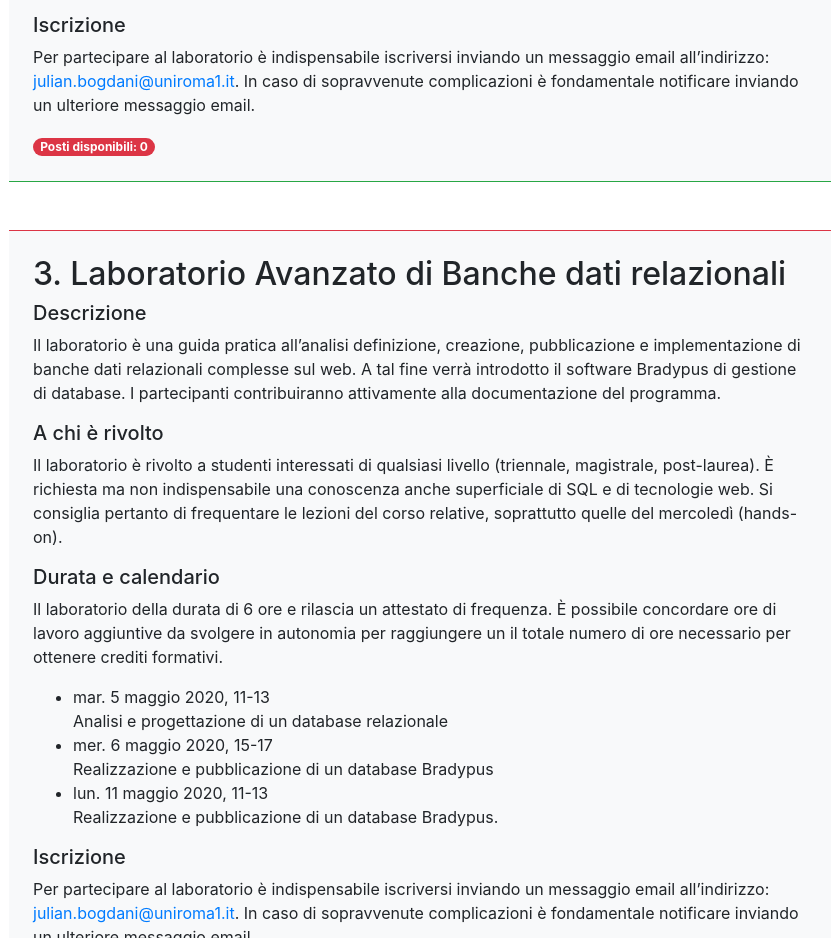
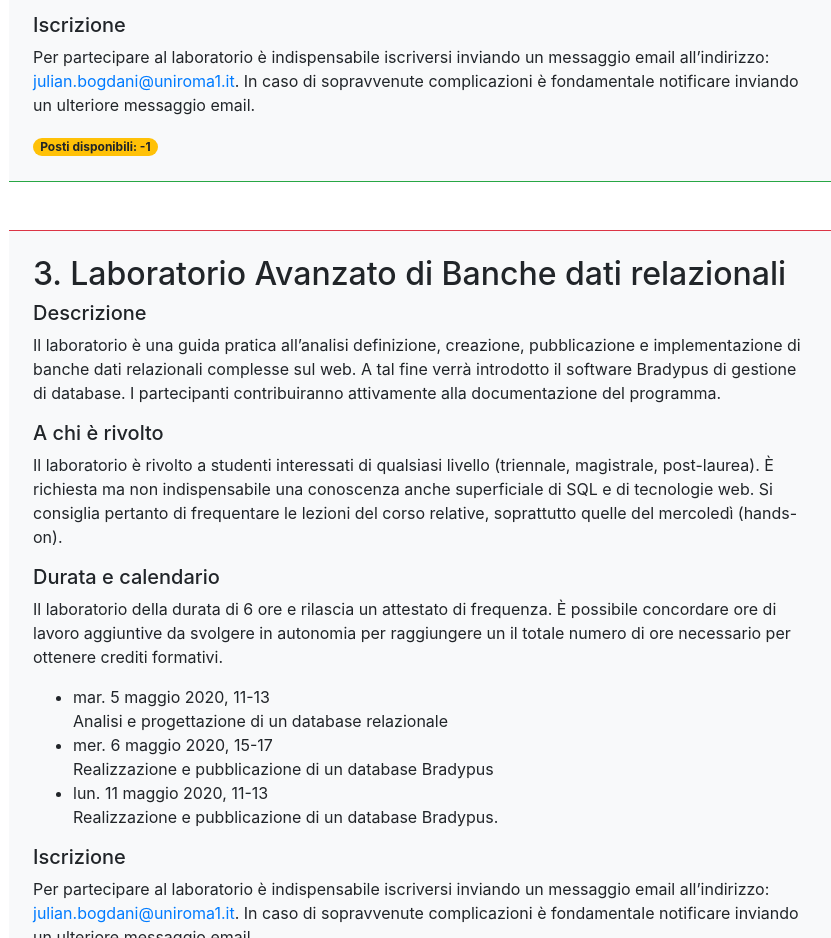
Before and after one commit to jbogdani/didattica-2019-2020, a plain HTML site: page index.html in a window 1280 px wide. Shown: the part 2300-3238 px from the top of the page, without its empty margins (361-1192 px from the left). Drawn offline with nearby package versions, Linux system fonts and the light colour scheme.

Commit message:
Update index.html

```diff
--- a/index.html
+++ b/index.html
@@ -132,7 +132,7 @@
     </div>
     <script>
       const d = {
-        gis: 15-3-1-1-2-1-2-1-1-2-1,
+        gis: 15-3-1-1-2-1-2-1-1-2-1-1,
         db: 15-3
       };
 
```
